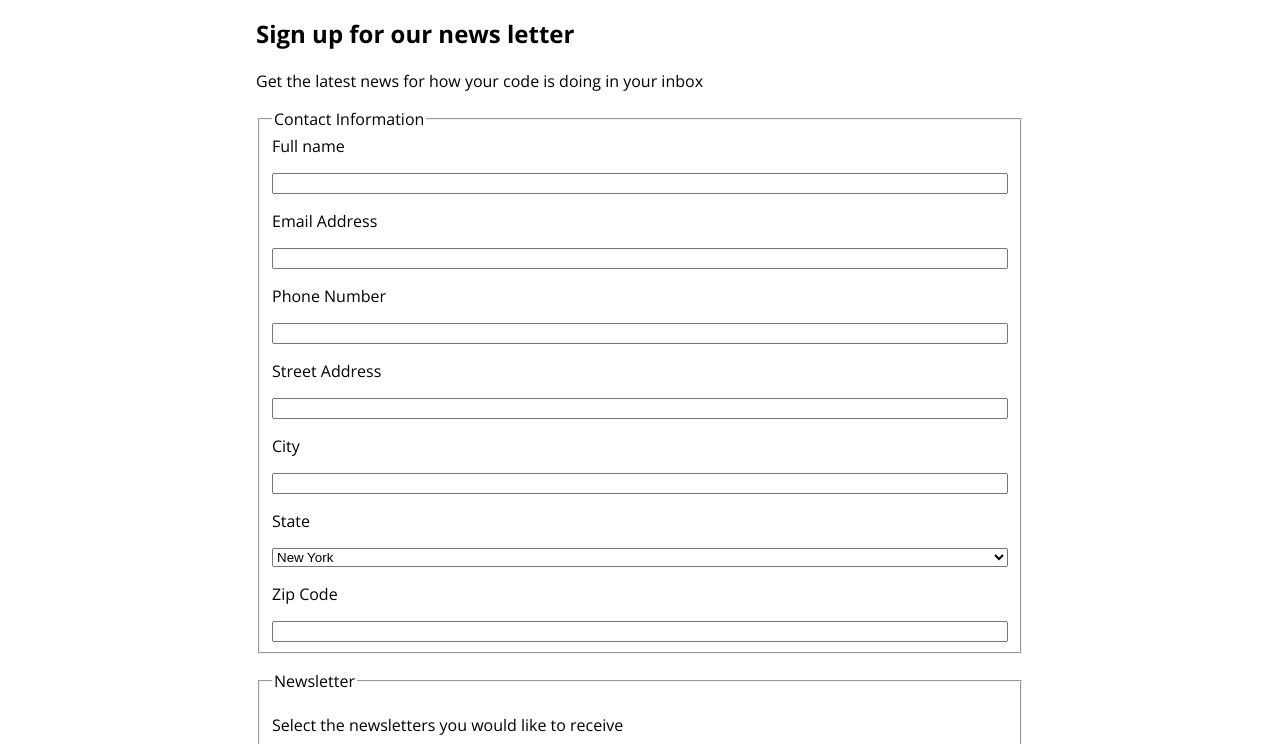
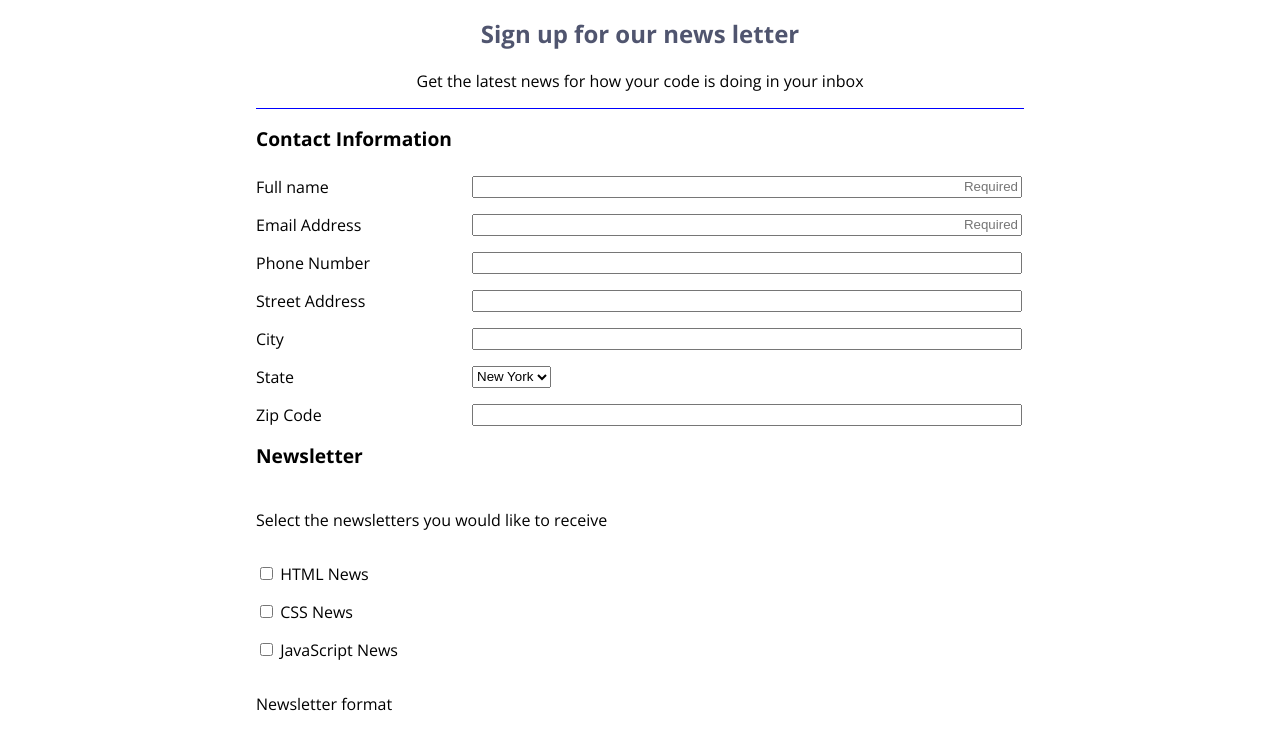
Before and after one commit to jamesbdev/tech-degree-unit-3, a plain HTML site: page index.html in a window 1280 px wide. Shown: the part 78-822 px from the top of the page. Drawn offline with nearby package versions, Linux system fonts and the light colour scheme.

Commit message:
style form on desktop

```diff
--- a/css/style.css
+++ b/css/style.css
@@ -7,7 +7,8 @@ form {
   display: flex;
   flex-direction: column;
   gap: 1rem;
-
+  border-top: 1px solid blue;
+  padding-top: 1rem;
 }
 
 main {
@@ -23,8 +24,12 @@ h1 {
 
 }
 
+h2 {
+  color: #50556F;
+}
+
 header {
-  background-color: blueviolet;
+  background-color: #50556F;
   margin: 0;
 }
 
@@ -32,10 +37,33 @@ fieldset {
   display: flex;
   flex-direction: column;
   gap: 1rem;
+  border: none;
+  padding: 0;
+  margin-left: 0;
+}
+
+input::placeholder {
+  text-align: right;
 }
 
 footer p {
   text-align: center;
+}
+
+.intro-message {
+  text-align: center;
+}
+
+fieldset legend {
+  padding: 0;
+  margin-bottom: 1.5rem;
+  font-weight: bold;
+  font-size: 1.2rem;
+}
+
+.contact-information div {
+  display: flex;
+  flex-direction: column;
 }
 
 @media (min-width: 768px) {
@@ -43,4 +71,17 @@ footer p {
     width: 60%;
     margin: 0 auto;
   }
+
+  .contact-information div {
+    flex-direction: row;
+    gap: 1rem;
+  }
+
+  .contact-information div input {
+    flex: 1;
+  }
+
+  .contact-information div label {
+    flex-basis: 200px;
+  }
 }
--- a/index.html
+++ b/index.html
@@ -1,38 +1,51 @@
 <!DOCTYPE html>
 <html lang="en">
   <head>
-    <meta charset="UTF-8">
-    <meta name="viewport" content="width=device-width, initial-scale=1.0">
+    <meta charset="UTF-8" />
+    <meta name="viewport" content="width=device-width, initial-scale=1.0" />
     <title>Tech degree unit 3 - Web form</title>
-    <link rel="stylesheet" href="css/style.css">
-    <link rel="preconnect" href="https://fonts.googleapis.com">
-<link rel="preconnect" href="https://fonts.gstatic.com" crossorigin>
-<link href="https://fonts.googleapis.com/css2?family=Open+Sans:wght@400;500;700&display=swap" rel="stylesheet">
+    <link rel="stylesheet" href="css/style.css" />
+    <link rel="preconnect" href="https://fonts.googleapis.com" />
+    <link rel="preconnect" href="https://fonts.gstatic.com" crossorigin />
+    <link
+      href="https://fonts.googleapis.com/css2?family=Open+Sans:wght@400;500;700&display=swap"
+      rel="stylesheet"
+    />
   </head>
   <body>
     <header>
       <h1>The code review</h1>
     </header>
     <main>
+      <section class="intro-message">
         <h2>Sign up for our news letter</h2>
         <p>Get the latest news for how your code is doing in your inbox</p>
+      </section>
+
       <form>
-    <fieldset>
-        <legend>
-            Contact Information
-        </legend>
-
-
+        <fieldset class="contact-information">
+          <legend>Contact Information</legend>
+          <div>
             <label for="name">Full name</label>
-        <input type="text" id="name" name="user_name" required>
+            <input type="text" id="name" name="user_name" required placeholder="Required"/>
+          </div>
+          <div>
             <label for="email">Email Address</label>
-        <input type="email" id="email" name="user_email" required>
+            <input type="email" id="email" name="user_email" required placeholder="Required" />
+          </div>
+          <div>
             <label for="phone">Phone Number</label>
-        <input type="tel" id="phone" name="user_email">
+            <input type="tel" id="phone" name="user_email" />
+          </div>
+          <div>
             <label for="address">Street Address</label>
-        <input type="tel" id="address" name="user_email">
+            <input type="tel" id="address" name="user_email" />
+          </div>
+          <div>
             <label for="city">City</label>
-        <input type="text" id="city" name="user_city">
+            <input type="text" id="city" name="user_city" />
+          </div>
+           <div>
             <label for="state">State</label>
             <select name="user_state" id="state">
               <option value="new_york">New York</option>
@@ -40,44 +53,51 @@
               <option value="texas">Texas</option>
               <option value="new_york">New York</option>
             </select>
+           </div>
+          <div>
             <label for="zip-code">Zip Code</label>
-        <input type="text" id="zip-code" name="user_zip_code">
+            <input type="text" id="zip-code" name="user_zip_code" />
+          </div>
         </fieldset>
         <fieldset>
           <legend>Newsletter</legend>
 
           <p>Select the newsletters you would like to receive</p>
           <div>
-        <input type="checkbox" id="html_news" name="html_news">
+            <input type="checkbox" id="html_news" name="news" />
             <label for="html_news">HTML News</label>
           </div>
           <div>
-        <input type="checkbox" id="css_news" name="css_news">
+            <input type="checkbox" id="css_news" name="news" />
             <label for="css_news">CSS News</label>
           </div>
           <div>
-    <input type="checkbox" id="javascript" name="js_news">
-    <label for="js">JavaScript News</label>
+            <input type="checkbox" id="js_news" name="news" />
+            <label for="js_news">JavaScript News</label>
           </div>
           <p>Newsletter format</p>
           <div>
-    <input type="radio" id="html" name="format">
+            <input type="radio" id="html" name="format" />
             <label for="">HTML</label>
           </div>
           <div>
-    <input type="radio" id="plain_text" name="format">
+            <input type="radio" id="plain_text" name="format" />
             <label for="plain_text">Plain Text</label>
           </div>
           <label for="other_topics">Topics you would like to hear about</label>
 
-<textarea name="other_topics" id="other_topics" cols="30" rows="10"></textarea>
+          <textarea
+            name="other_topics"
+            id="other_topics"
+            cols="30"
+            rows="10"
+          ></textarea>
         </fieldset>
         <button type="submit">Sign Up</button>
       </form>
     </main>
     <footer>
       <p>Copyright The Code Review</p>
-
     </footer>
   </body>
 </html>
```
Lines whose indentation alone changed are shown as unchanged.
